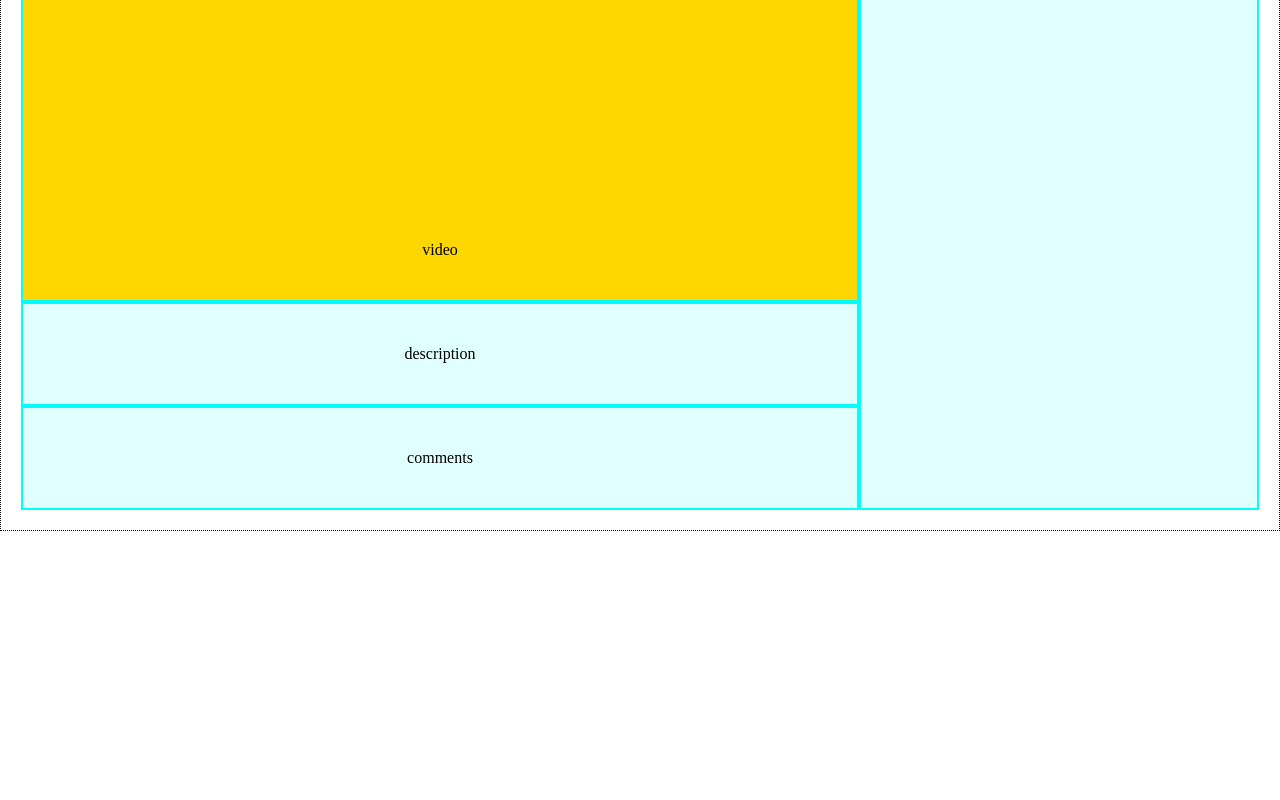
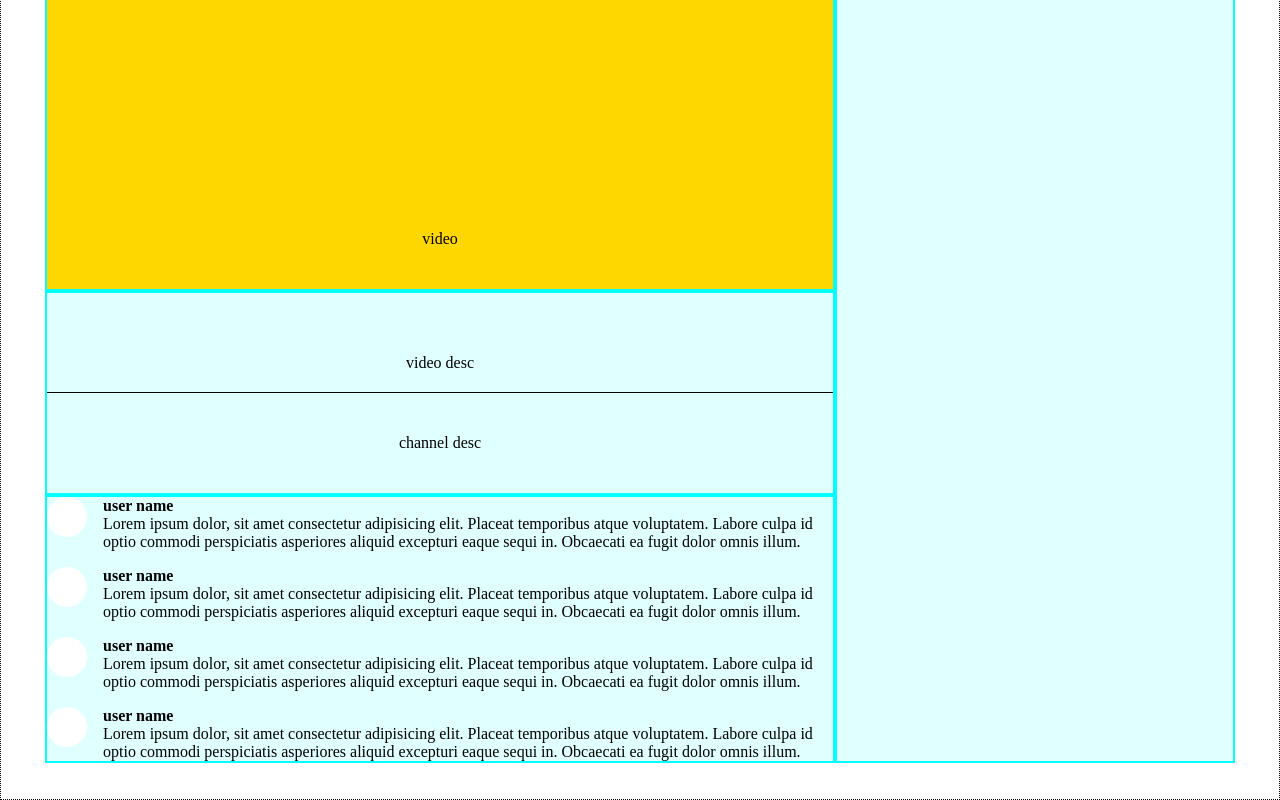
Before and after one commit to xinbenlv-just-learning/css-practice, a plain HTML site: page youtube.html in a window 1280 px wide. Shown: the part 351-1151 px from the top of the page. Before the commit the page ends 882 px from the top, so only its background shows below. Drawn offline with Linux system fonts and the light colour scheme.

Commit message:
Add comment area

```diff
--- a/common.css
+++ b/common.css
@@ -17,3 +17,10 @@ body {
     border: 2px solid cyan;
     background-color: lightcyan;
 }
+
+.flex-column {
+    flex-direction: column;
+}
+.flex-row {
+    flex-direction: row;
+}
--- a/youtube.html
+++ b/youtube.html
@@ -66,6 +66,10 @@
             display: grid;
             grid-template-columns: 1fr 400px;
         }
+        .main-container {
+            padding: 16px 24px ;
+        }
+
 
         .next {
             grid-row: 1/4;
@@ -115,6 +119,26 @@
             padding: 12px;
             justify-content: space-between;
             display: flex;
+        }
+        .video-desc {
+            height: 100px;
+            padding: 20px 0 8px 0;
+            border-bottom: 1px solid;
+        }
+
+        .comment-profile-pic {
+            border-radius: 20px;
+            height: 40px;
+            background-color: white;
+            flex-shrink: 0;
+            flex-grow:0;
+            flex-basis: 40px;
+        }
+
+        .video-comments {
+            gap: 16px;
+            line-height: unset;
+            text-align: start;
         }
 
     </style>
@@ -172,11 +196,43 @@
     </div>
 
     </div>
-    <div class="grid">
+    <div class="grid main-container">
         <div class="video demo-box">video</div>
         <div class="next demo-box">next</div>
-        <div class="description demo-box">description</div>
-        <div class="comments demo-box">comments</div>
+        <div class="panel demo-box">
+            <div class="video-desc">video desc</div>
+            <div class="channel-desc">channel desc</div>
+        </div>
+        <div class="video-comments demo-box flex-container flex-column">
+            <div class="flex-container flex-row">
+                <div class="comment-profile-pic"></div>
+                <div>
+                    <div> <b>user name</b></div>
+                    <div>Lorem ipsum dolor, sit amet consectetur adipisicing elit. Placeat temporibus atque voluptatem. Labore culpa id optio commodi perspiciatis asperiores aliquid excepturi eaque sequi in. Obcaecati ea fugit dolor omnis illum.</div>
+                </div>
+            </div>
+            <div class="flex-container flex-row">
+                <div class="comment-profile-pic"></div>
+                <div>
+                    <div> <b>user name</b></div>
+                    <div>Lorem ipsum dolor, sit amet consectetur adipisicing elit. Placeat temporibus atque voluptatem. Labore culpa id optio commodi perspiciatis asperiores aliquid excepturi eaque sequi in. Obcaecati ea fugit dolor omnis illum.</div>
+                </div>
+            </div>
+            <div class="flex-container flex-row">
+                <div class="comment-profile-pic"></div>
+                <div>
+                    <div> <b>user name</b></div>
+                    <div>Lorem ipsum dolor, sit amet consectetur adipisicing elit. Placeat temporibus atque voluptatem. Labore culpa id optio commodi perspiciatis asperiores aliquid excepturi eaque sequi in. Obcaecati ea fugit dolor omnis illum.</div>
+                </div>
+            </div>
+            <div class="flex-container flex-row">
+                <div class="comment-profile-pic"></div>
+                <div>
+                    <div> <b>user name</b></div>
+                    <div>Lorem ipsum dolor, sit amet consectetur adipisicing elit. Placeat temporibus atque voluptatem. Labore culpa id optio commodi perspiciatis asperiores aliquid excepturi eaque sequi in. Obcaecati ea fugit dolor omnis illum.</div>
+                </div>
+            </div>
+        </div>
     </div>
 
 </body>
```
